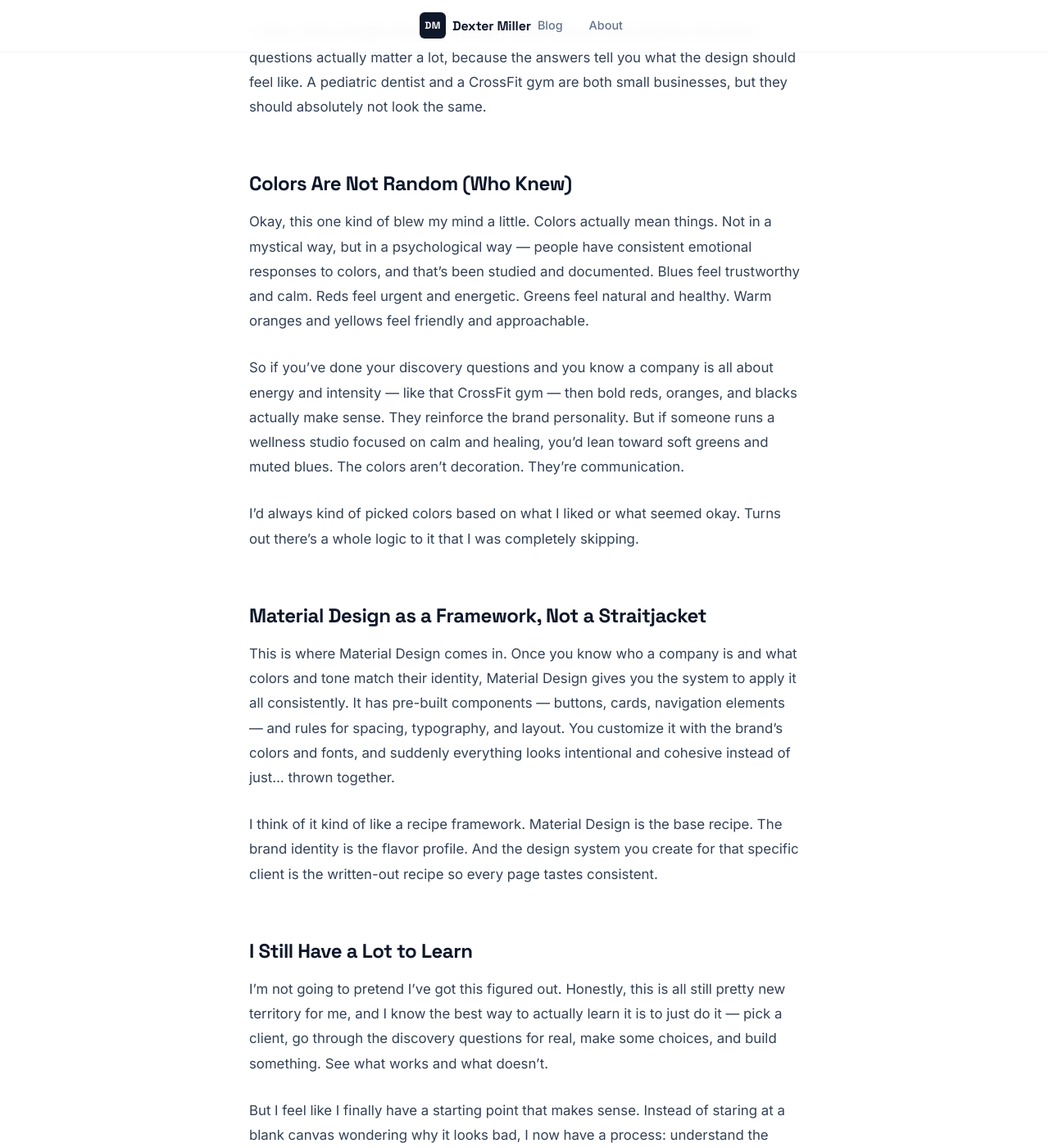
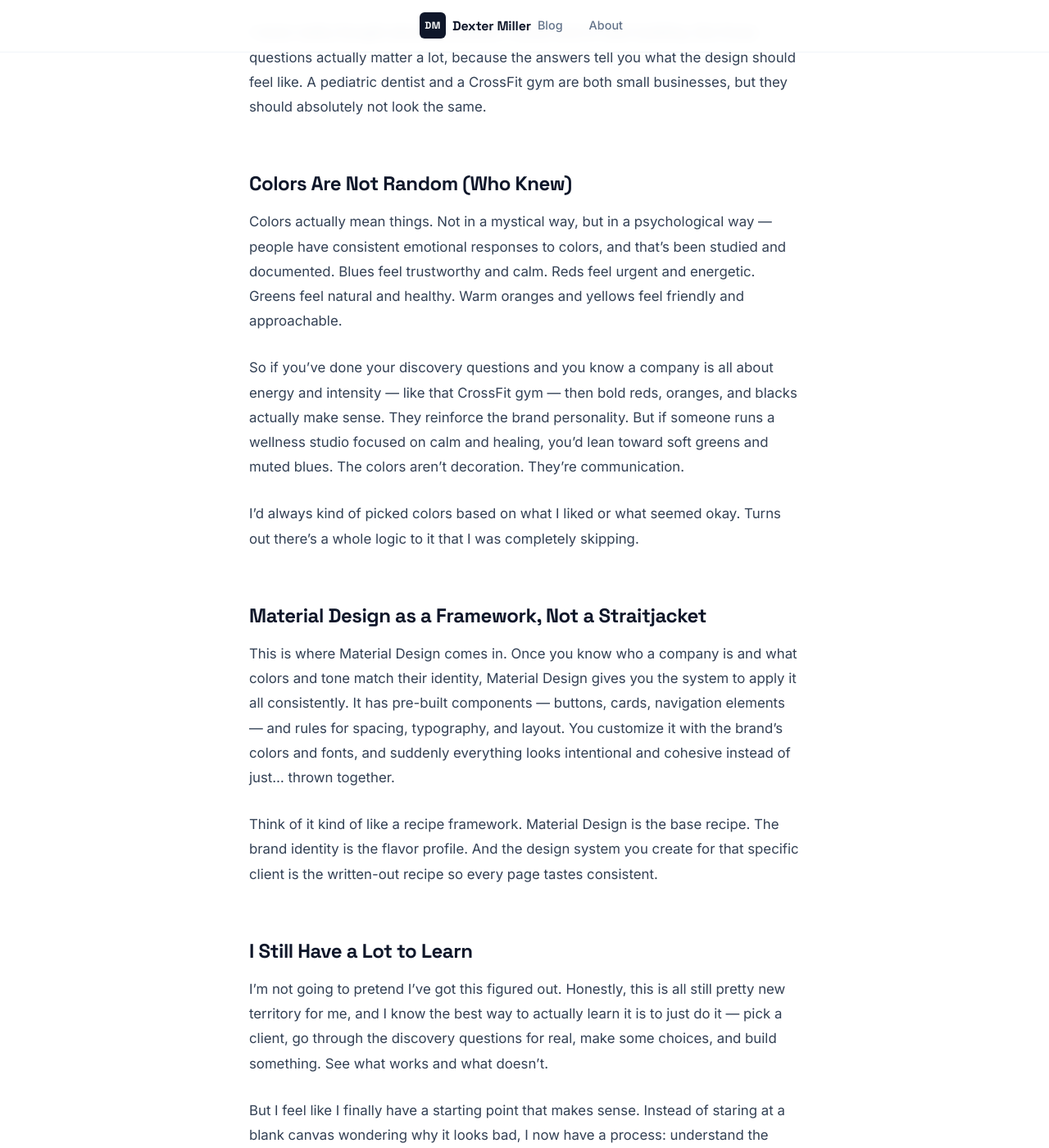
Before and after one commit to dextercarlmiller/blog, a Jekyll site: the page built from _posts/2026-05-12-trying-to-figure-out-design.md, in a window 1280 px wide and 1400 px high, scrolled down 1014 px. Shown: the whole window at 82% size. Built offline with Jekyll 4.4.1, drawn with Linux system fonts in a browser that asks for light colours; some of the changed lines change nothing that is shown; some of the changed text lies outside the part shown.

Commit message:
Refactor text for clarity and conciseness

```diff
--- a/_posts/2026-05-12-trying-to-figure-out-design.md
+++ b/_posts/2026-05-12-trying-to-figure-out-design.md
@@ -17,7 +17,7 @@
 
 ## Colors Are Not Random (Who Knew)
 
-Okay, this one kind of blew my mind a little. Colors actually mean things. Not in a mystical way, but in a psychological way — people have consistent emotional responses to colors, and that's been studied and documented. Blues feel trustworthy and calm. Reds feel urgent and energetic. Greens feel natural and healthy. Warm oranges and yellows feel friendly and approachable.
+Colors actually mean things. Not in a mystical way, but in a psychological way — people have consistent emotional responses to colors, and that's been studied and documented. Blues feel trustworthy and calm. Reds feel urgent and energetic. Greens feel natural and healthy. Warm oranges and yellows feel friendly and approachable.
 
 So if you've done your discovery questions and you know a company is all about energy and intensity — like that CrossFit gym — then bold reds, oranges, and blacks actually make sense. They reinforce the brand personality. But if someone runs a wellness studio focused on calm and healing, you'd lean toward soft greens and muted blues. The colors aren't decoration. They're communication.
 
@@ -27,12 +27,12 @@
 
 This is where Material Design comes in. Once you know who a company is and what colors and tone match their identity, Material Design gives you the system to apply it all consistently. It has pre-built components — buttons, cards, navigation elements — and rules for spacing, typography, and layout. You customize it with the brand's colors and fonts, and suddenly everything looks intentional and cohesive instead of just… thrown together.
 
-I think of it kind of like a recipe framework. Material Design is the base recipe. The brand identity is the flavor profile. And the design system you create for that specific client is the written-out recipe so every page tastes consistent.
+Think of it kind of like a recipe framework. Material Design is the base recipe. The brand identity is the flavor profile. And the design system you create for that specific client is the written-out recipe so every page tastes consistent.
 
 ## I Still Have a Lot to Learn
 
 I'm not going to pretend I've got this figured out. Honestly, this is all still pretty new territory for me, and I know the best way to actually learn it is to just do it — pick a client, go through the discovery questions for real, make some choices, and build something. See what works and what doesn't.
 
-But I feel like I finally have a starting point that makes sense. Instead of staring at a blank canvas wondering why it looks bad, I now have a process: understand the company, translate their identity into visual choices, apply a consistent system. It's not magic — it's just a workflow I didn't know existed.
+But I feel like I finally have a starting point that makes sense. Instead of staring at a blank canvas wondering why it looks bad, I now have a process: understand the company, translate their identity into visual choices, apply a consistent system. It's not magic — it's just a workflow that takes some time.
 
 More to come as I experiment. Hopefully the next site I build looks a lot better than the last one.
```
